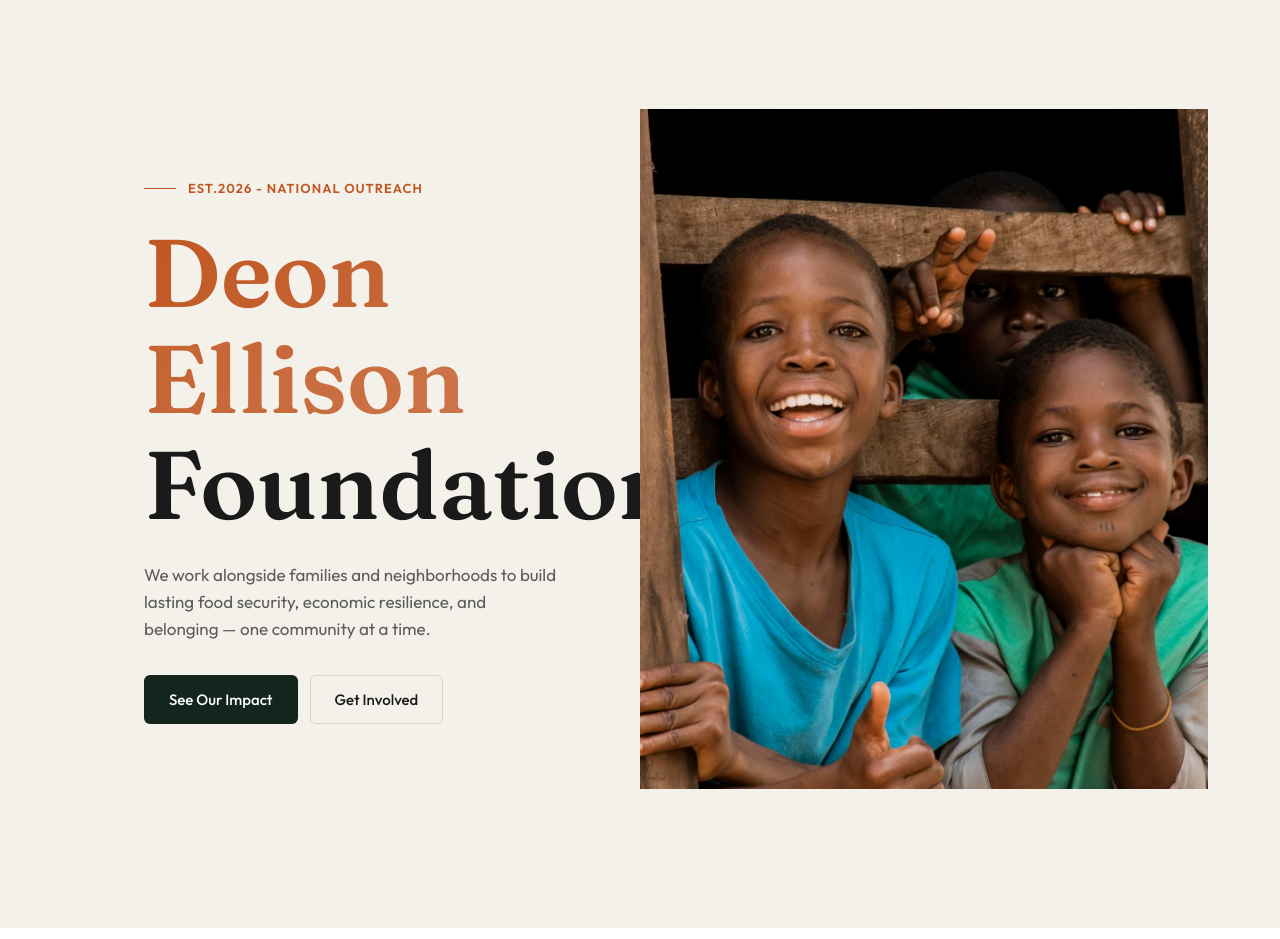
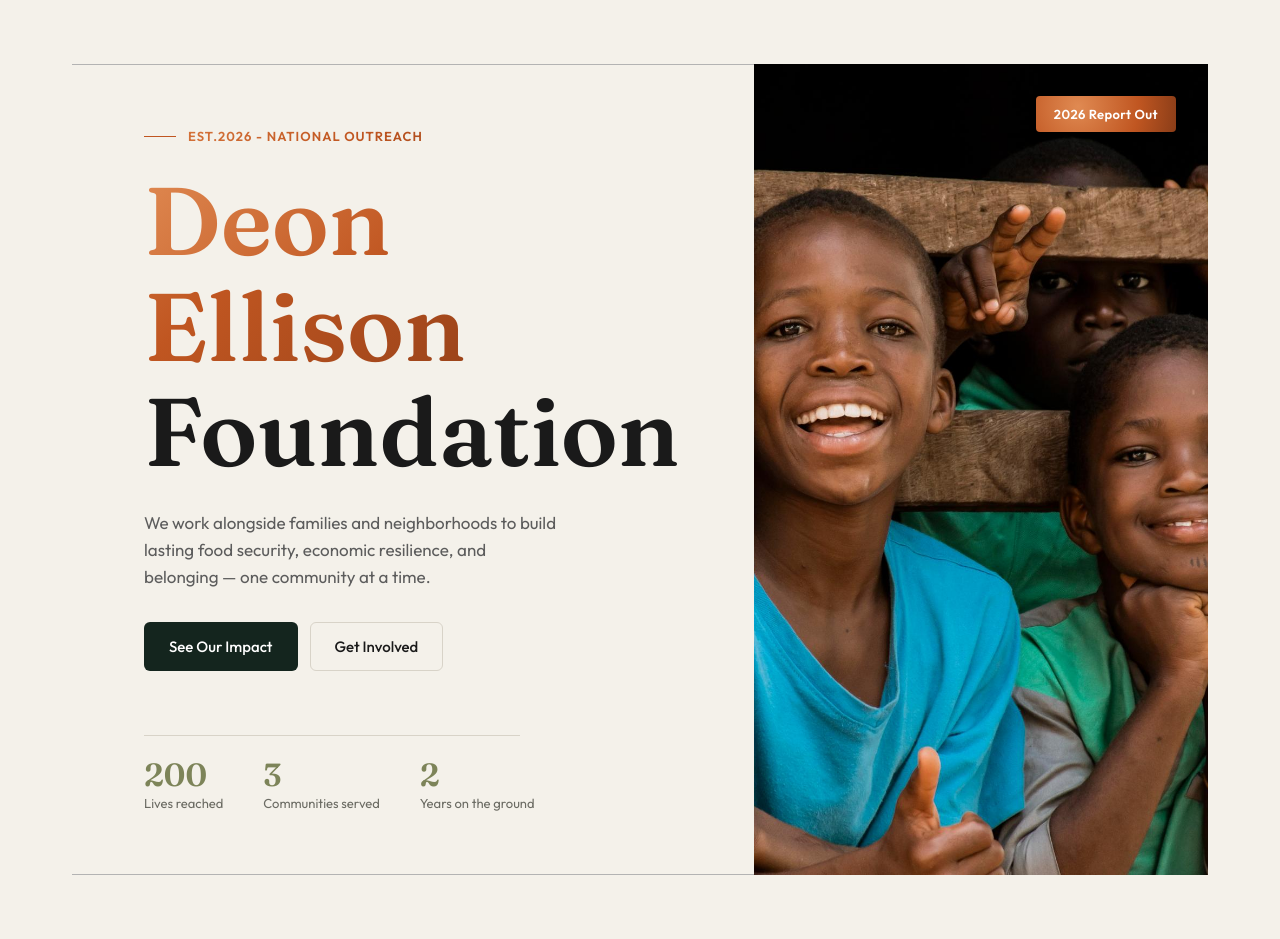
Before and after one commit to Ashton607/npo, a React (Vite) app: page / in a window 1280 px wide. Built offline with nearby package versions, Linux system fonts and the light colour scheme.

Commit message:
Complete: Hero visuals and design

```diff
--- a/src/components/hero/Hero.css
+++ b/src/components/hero/Hero.css
@@ -1,8 +1,30 @@
 .Hero {
+  position: relative;
   display: flex;
   width: 100%;
   min-height: 100vh;
   font-family: 'Outfit', sans-serif;
+  box-sizing: border-box;
+  overflow: hidden;
+}
+
+.Hero::before {
+  content: '';
+  position: absolute;
+  top: 0;
+  left: 0;
+  width: 60%;
+  height: 1px;
+  background-color: #b3b3b3;
+}
+.Hero::after {
+  content: '';
+  position: absolute;
+  bottom: 0;
+  left: 0;
+  width: 60%;
+  height: 1px;
+  background-color: #b3b3b3;
 }
 
 /* Left panel: content */
@@ -25,7 +47,10 @@
   font-weight: 600;
   letter-spacing: 0.08em;
   text-transform: uppercase;
-  color: #C05621;
+  background: linear-gradient(135deg, #D9793F 0%, #C05621 40%, #7A3313 100%);
+  -webkit-background-clip: text;
+  -webkit-text-fill-color: transparent;
+  background-clip: text;
   white-space: nowrap;
 }
 
@@ -48,7 +73,7 @@
 }
 
 .hero-title .highlight {
-  background: linear-gradient(135deg, #C05621, #cc764b);
+  background: linear-gradient(135deg, #E08A52 0%, #C05621 50%, #9A431A 100%);
   -webkit-background-clip: text;
   -webkit-text-fill-color: transparent;
   background-clip: text;
@@ -101,18 +126,64 @@
   border-color: #A8A296;
 }
 
+
+
+/*Hero impact stats*/
+.hero-impact {
+  position: relative;
+  display: flex;
+  gap: 40px;
+  margin-top: 40px;
+  padding-top: 24px;
+}
+
+.hero-impact::before {
+  content: '';
+  position: absolute;
+  top: 0;
+  left: 0;
+  width: 70%;
+  height: 1px;
+  background-color: #D8D3C8;
+}
+
+.impact-stat {
+  display: flex;
+  flex-direction: column;
+  gap: 4px;
+}
+
+.impact-number {
+  font-family: 'Fraunces', serif;
+  font-optical-sizing: auto;
+  font-weight: 600;
+  font-size: 32px;
+  line-height: 1;
+  color: #7D8459;
+}
+
+.impact-label {
+  font-size: 13px;
+  color: #6B6B63;
+  white-space: nowrap;
+}
+
+
+
 /* Right panel: image */
 .hero-image {
-  flex: 1 1 50%;
+  flex: 0 0 auto;
+  width: 40%;
+  max-width: 600px;
   min-width: 0;
   position: relative;
   overflow: hidden;
-  margin-top: 4%;
+  margin-left: auto;
 }
 
 .hero-image img {
   width: 100%;
-  height: 90%;
+  height: 100%;
   object-fit: cover;
   display: block;
 }
@@ -121,7 +192,7 @@
   position: absolute;
   top: 32px;
   right: 32px;
-  background-color: #C05621;
+  background: radial-gradient(circle at 30% 30%, #E08A52 0%, #C05621 60%, #8A3D18 100%);
   color: #FFFFFF;
   font-size: 13px;
   font-weight: 600;
@@ -145,4 +216,9 @@
   .hero-content {
     padding: 48px 32px;
   }
+  .hero-impact {
+    gap: 24px;
+    flex-wrap: wrap;
+  }
+
 }
--- a/src/components/hero/Hero.jsx
+++ b/src/components/hero/Hero.jsx
@@ -18,13 +18,25 @@ const Hero = () => {
     </div>
 
     <div className="hero-impact">
-
+    <div className="impact-stat">
+    <span className="impact-number">200</span>
+    <span className="impact-label">Lives reached</span>
+    </div>
+    <div className="impact-stat">
+    <span className="impact-number">3</span>
+    <span className="impact-label">Communities served</span>
+    </div>
+    <div className="impact-stat">
+    <span className="impact-number">2</span>
+    <span className="impact-label">Years on the ground</span>
+    </div>
     </div>
 
     </div>
 
     <div className="hero-image">
     <img src={heroImg} alt="Hero" />
+    <span className="hero-tag">2026 Report Out</span>
     </div>
 
     </div>
```
